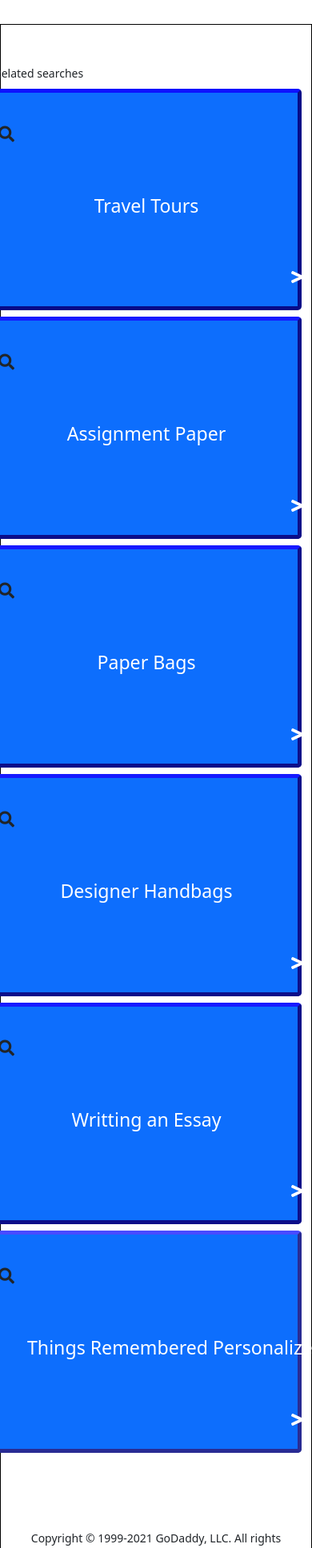
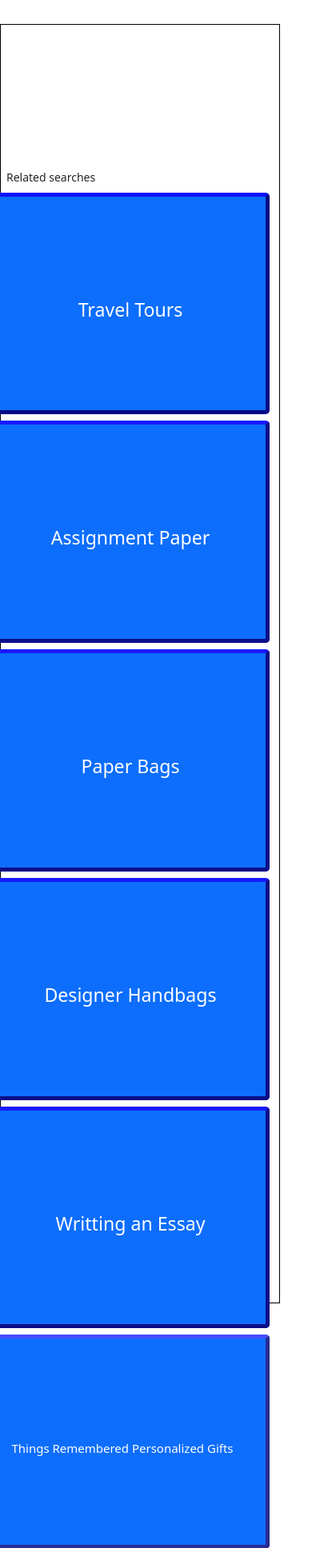
Before and after one commit to Adi19471/godaddy, a Django app: page / in a window 390 px wide; the page is wider, and only the part inside the window is pictured. Shown: the part 450-2386 px from the top of that part at 80% size. Run offline with Django 3.2, Linux system fonts and the light colour scheme; some libraries are stand-ins or nearby versions.

Commit message:
mobileiles

```diff
--- a/assignmntAPP/static/ASS/css/style.css
+++ b/assignmntAPP/static/ASS/css/style.css
@@ -1,3 +1,6 @@
+.related{
+  margin-left: -20px;
+}
 .assignment-one{
     background-color: rgba(95, 158, 160, 0.384);
 }
@@ -77,4 +80,22 @@ a:hover{
   color: rgba(235, 174, 20, 0.849);
 }
 
+
+#small-name{
+  font-size: 15px;
+  margin-left: -20px;
 }
+
+.related{
+  margin-left: -5px;
+}
+
+/* box data type mobile box */
+.box{
+  margin-top: 50px;;
+  border: 1px solid black;
+  height: 100em;
+  padding: 130px 0px 100px 0px;
+  width: 350px;
+}
+}
--- a/assignmntAPP/templates/ASS/home.html
+++ b/assignmntAPP/templates/ASS/home.html
@@ -9,7 +9,7 @@
 <div class="box">
     <div class="container mt-5">
 
-        <small style="margin-left: -20px;">Related searches</small>
+        <small class="related">Related searches</small>
 
 
         <div class="row text-center">
@@ -226,7 +226,7 @@
                     <div class=" h-100">
 
                         <div class="card-body">
-                            <h3><a href="{% url 'Things-Remembered-Personalized' %}" target="_self" class="text-white">Things&nbsp;Remembered&nbsp;Personalized&nbsp;Gifts</a></h3>
+                            <h3 id="small-name"><a href="{% url 'Things-Remembered-Personalized' %}" target="_self" class="text-white">Things&nbsp;Remembered&nbsp;Personalized&nbsp;Gifts</a></h3>
 
                         </div>
 
```
